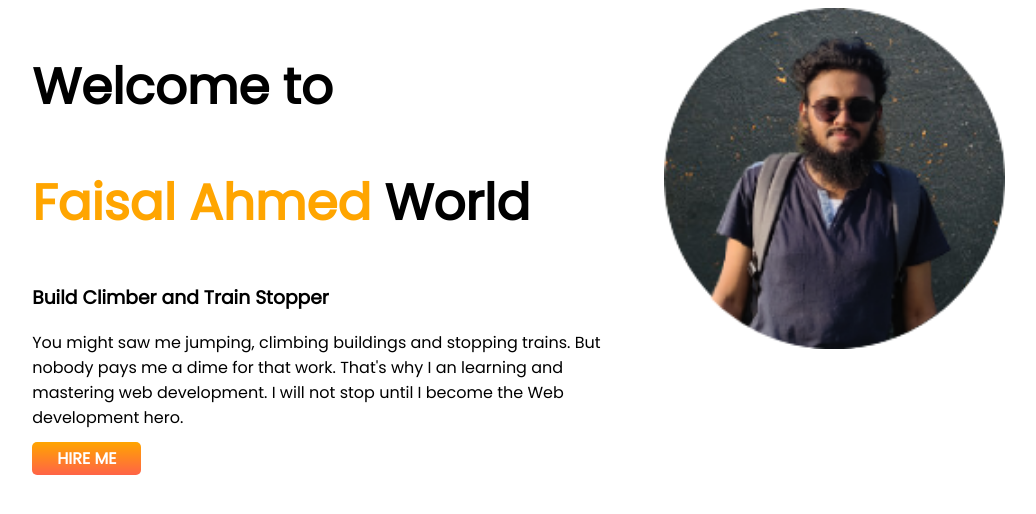
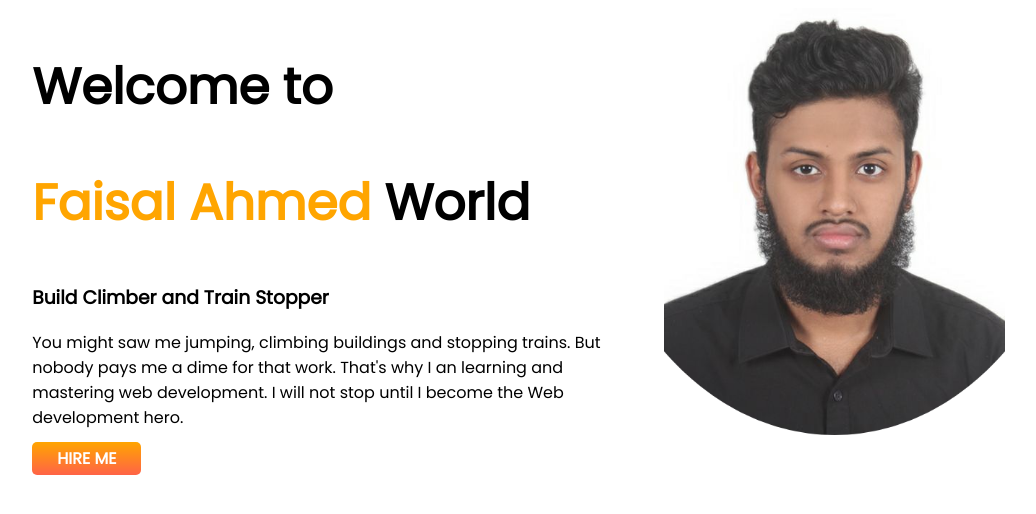
Before and after one commit to FaisalAhmedNour/My-portfolio, a plain HTML site: page index.html in a window 1280 px wide. Shown: the whole page, without its empty margins (39-1075 px from the left). Drawn offline with Linux system fonts and the light colour scheme.

Commit message:
profile Changed

```diff
--- a/index.html
+++ b/index.html
@@ -25,7 +25,7 @@
             <a class="link-button" href="https://www.linkedin.com/in/faisal-ahmed-7a753a247/" target="_blank">HIRE ME</a>
         </div>
         <div class="half-width">
-            <img src="my-images/New Project.png" alt="Photo of Faisal Ahmed">
+            <img src="my-images/Profile1.png" alt="Photo of Faisal Ahmed">
         </div>
     </section>
 </body>
```
Also changed, not shown: my-images/Profile.jpg (added), my-images/Profile.png (added), my-images/Profile1.png (added).
